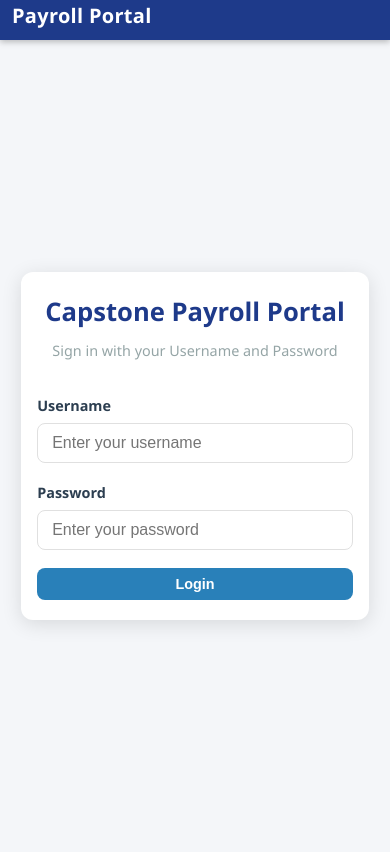
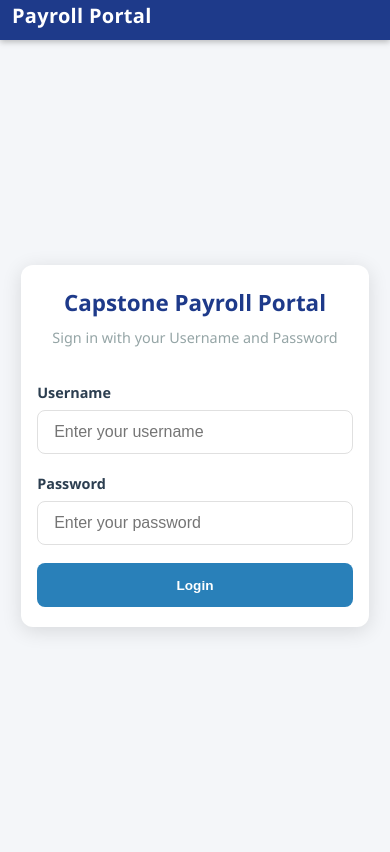
Before and after one commit to LagayaDan/Flask-Capstone, a Flask app: page / in a window 390 px wide. Run offline with Flask 3, Linux system fonts and the light colour scheme.

Commit message:
Update style.css

```diff
--- a/webapp/static/style.css
+++ b/webapp/static/style.css
@@ -172,6 +172,10 @@ body {
     .info-grid {
         grid-template-columns: repeat(auto-fill, minmax(150px, 1fr));
     }
+    .data-table th, .data-table td {
+        padding: 8px 12px;
+        font-size: 0.85rem;
+    }
 }
 
 @media (max-width: 480px) {
@@ -179,7 +183,8 @@ body {
         padding: 0 12px;
     }
     .nav-link {
-        font-size: 0.8rem;
+        font-size: 0.75rem;
+        padding: 8px 10px;
     }
     .container {
         padding: 12px;
@@ -189,14 +194,75 @@ body {
         width: 95%;
     }
     .info-grid {
-        grid-template-columns: repeat(auto-fill, minmax(120px, 1fr));
+        grid-template-columns: repeat(auto-fill, minmax(100px, 1fr));
     }
     .data-table th, .data-table td {
-        padding: 8px 10px;
-        font-size: 0.8rem;
+        padding: 6px 8px;
+        font-size: 0.75rem;
     }
     .btn {
         padding: 8px 16px;
-        font-size: 0.9rem;
+        font-size: 0.85rem;
+    }
+    .form-input {
+        padding: 12px 16px;
+        font-size: 1rem;
+    }
+    .login-header h1 {
+        font-size: 1.4rem;
+    }
+    .page-header h1 {
+        font-size: 1.5rem;
     }
 }
+
+/* Ensure text wrapping and prevent overflow */
+.data-table th,
+.data-table td,
+.info-label,
+.info-value,
+.alert,
+.empty-state p,
+.page-subtitle,
+.form-group label,
+.nav-link,
+.btn {
+    word-wrap: break-word;
+    overflow-wrap: break-word;
+}
+
+/* Make tables more responsive on small screens */
+.data-table-scroll {
+    overflow-x: auto;
+    -webkit-overflow-scrolling: touch;
+    margin-bottom: 16px;
+}
+
+/* Improve touch targets for mobile */
+@media (hover: none) {
+    .btn {
+        min-height: 44px;
+        min-width: 44px;
+    }
+    .form-input {
+        min-height: 44px;
+    }
+    .nav-link {
+        min-height: 44px;
+        min-width: 44px;
+        display: inline-flex;
+        align-items: center;
+        justify-content: center;
+    }
+}
+
+/* Ensure images and media are responsive */
+img, video, iframe {
+    max-width: 100%;
+    height: auto;
+}
+
+/* Prevent horizontal scrolling on body */
+body {
+    overflow-x: hidden;
+}
```
